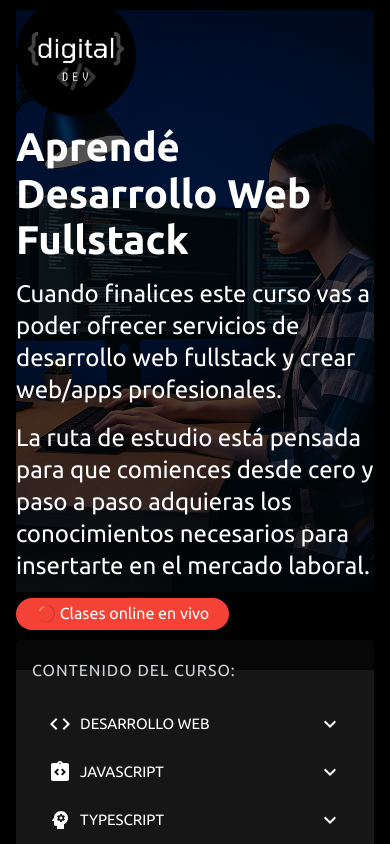
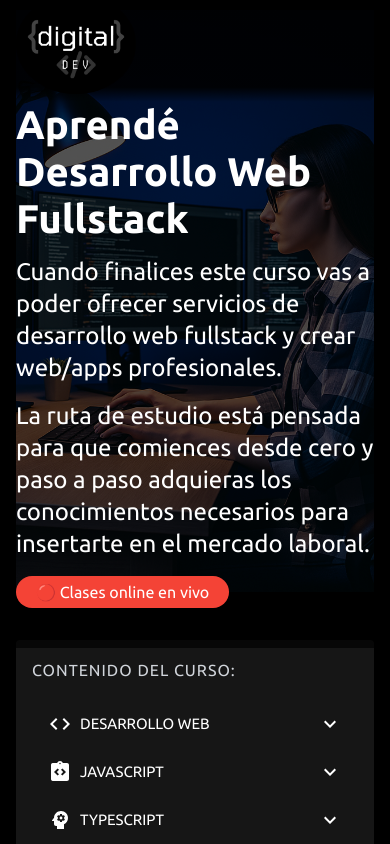
Before and after one commit to feeddigital/front_landing, a React (Vite) app: page / in a window 390 px wide. Shown: the top 844 px of the page. Built offline with nearby package versions, Linux system fonts and the light colour scheme.

Commit message:
fix: ajustes logo

```diff
--- a/src/containers/landing/index.tsx
+++ b/src/containers/landing/index.tsx
@@ -22,6 +22,8 @@ import {
   AccordionSummary,
   Accordion,
   AccordionDetails,
+  useTheme,
+  useMediaQuery,
 } from "@mui/material";
 import {
   Code,
@@ -41,6 +43,8 @@ import IntegrationInstructionsIcon from "@mui/icons-material/IntegrationInstruct
 import { apiService } from "../../services/api-service";
 
 const LandingPage: React.FC = () => {
+  const theme = useTheme();
+  const isMobile = useMediaQuery(theme.breakpoints.down("md"));
   const [inscripcionEmail, setInscripcionEmail] = useState<string>("");
   const [inscripcionNombre, setInscripcionNombre] = useState<string>("");
   const [inscripcionApellido, setInscripcionApellido] = useState<string>("");
@@ -296,6 +300,7 @@ const LandingPage: React.FC = () => {
                 backgroundColor: "rgba(0, 0, 0, 0.66)", // Mejora el contraste del texto
               }}
             >
+              {!isMobile ? (
                 <Avatar
                   src="/LOGO_CUADRADO.jpg"
                   alt="Logo Feed Digital"
@@ -308,6 +313,32 @@ const LandingPage: React.FC = () => {
                 >
                   FD
                 </Avatar>
+              ) : (
+                <Box
+                  sx={{
+                    background:
+                      "linear-gradient(to bottom, rgba(0,0,0,0.9) 90%, transparent 100%)",
+                    borderRadius: "8px",
+                    display: "inline-flex",
+                    justifyContent: "left",
+                    alignItems: "left",
+                    width: "100%",
+                  }}
+                >
+                  <Avatar
+                    src="/LOGO_CUADRADO.jpg"
+                    alt="Logo Feed Digital"
+                    sx={{
+                      width: 120,
+                      height: 100,
+                      mb: 1,
+                      mt: 5,
+                    }}
+                  >
+                    FD
+                  </Avatar>
+                </Box>
+              )}
 
               <Typography variant="h1" component="h1" gutterBottom>
                 Aprendé Desarrollo Web Fullstack
@@ -398,12 +429,12 @@ const LandingPage: React.FC = () => {
               El desarrollo de software es un universo en constante crecimiento
               y lleno de oportunidades. El perfil de Programador Web Fullstack
               está entre los más buscados por las empresas, y será nuestra meta
-              clara. A lo largo de la cursada, practicaremos de forma intensiva para
-              que desarrolles un entendimiento sólido de la programación y la
-              lógica computacional. Al especializarte en este perfil, contarás
-              con las bases necesarias para comprender el funcionamiento de las
-              empresas tecnológicas y enfrentar tus primeras entrevistas con
-              confianza.
+              clara. A lo largo de la cursada, practicaremos de forma intensiva
+              para que desarrolles un entendimiento sólido de la programación y
+              la lógica computacional. Al especializarte en este perfil,
+              contarás con las bases necesarias para comprender el
+              funcionamiento de las empresas tecnológicas y enfrentar tus
+              primeras entrevistas con confianza.
             </Typography>
           </Grid>
 
```
Lines whose indentation alone changed are shown as unchanged.
